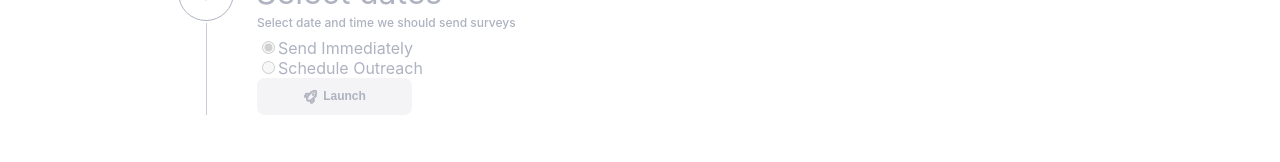
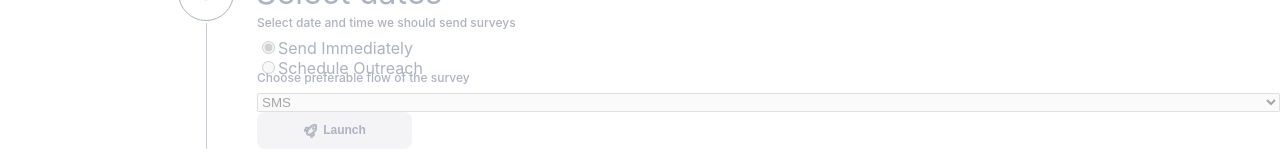
Before and after one commit to ksmirnov-greenm/real-time-outreach, a Next.js app in the folder webapp/: page /survey-settings in a window 1280 px wide. Shown: the part 363-525 px from the top of the page. Built offline with nearby package versions, Linux system fonts and the light colour scheme; no server answers.

Commit message:
add flow dropdown: sms, ivr

```diff
--- a/webapp/components/step-form/step-form.js
+++ b/webapp/components/step-form/step-form.js
@@ -25,7 +25,9 @@ const StepForm = ({
 	timeValue,
 	setTimeValue,
 	removePatientList,
-	removeSurvey
+	removeSurvey,
+	outreachMethod,
+	selectOutreach
 }) => {
 
 	const [currentStep, setCurrentStep] = useState(1);
@@ -122,10 +124,10 @@ const StepForm = ({
 						value={survey.sid}
 						onChange={() => selectCurrentSurvey(survey.sid)}
 						checked={survey.sid === selectedSurveySid || surveyCollection.length === 1}
-						disabled={surveyCollection.length === 1}
+						disabled={surveyCollection.length === 1 || currentStep < 2}
 					/>
-					{survey.data.fileName}
-					{overSid === survey.sid && <button className={styles.deleteBtn} onClick={() => removeSurvey(survey.sid)}>
+					<span className={`${currentStep < 2 ? styles.disabled : ''}`}>{survey.data.fileName}</span>
+					{(overSid === survey.sid && currentStep >= 2) &&  <button className={styles.deleteBtn} onClick={() => removeSurvey(survey.sid)}>
 						<svg width="8" height="10" viewBox="0 0 8 10" fill="none" xmlns="http://www.w3.org/2000/svg">
 							<path d="M7.33333 2.49999H5.66667V2.08333C5.66667 1.75181 5.53497 1.43387 5.30055 1.19944C5.06613 0.965024 4.74819 0.833328 4.41667 0.833328H3.58333C3.25181 0.833328 2.93387 0.965024 2.69945 1.19944C2.46503 1.43387 2.33333 1.75181 2.33333 2.08333V2.49999H0.666667C0.55616 2.49999 0.450179 2.54389 0.372039 2.62203C0.293899 2.70017 0.25 2.80615 0.25 2.91666C0.25 3.02717 0.293899 3.13315 0.372039 3.21129C0.450179 3.28943 0.55616 3.33333 0.666667 3.33333H1.08333V7.91666C1.08333 8.24818 1.21503 8.56612 1.44945 8.80055C1.68387 9.03497 2.00181 9.16666 2.33333 9.16666H5.66667C5.99819 9.16666 6.31613 9.03497 6.55055 8.80055C6.78497 8.56612 6.91667 8.24818 6.91667 7.91666V3.33333H7.33333C7.44384 3.33333 7.54982 3.28943 7.62796 3.21129C7.7061 3.13315 7.75 3.02717 7.75 2.91666C7.75 2.80615 7.7061 2.70017 7.62796 2.62203C7.54982 2.54389 7.44384 2.49999 7.33333 2.49999ZM3.16667 2.08333C3.16667 1.97282 3.21057 1.86684 3.28871 1.7887C3.36685 1.71056 3.47283 1.66666 3.58333 1.66666H4.41667C4.52717 1.66666 4.63315 1.71056 4.71129 1.7887C4.78943 1.86684 4.83333 1.97282 4.83333 2.08333V2.49999H3.16667V2.08333ZM6.08333 7.91666C6.08333 8.02717 6.03943 8.13315 5.96129 8.21129C5.88315 8.28943 5.77717 8.33333 5.66667 8.33333H2.33333C2.22283 8.33333 2.11685 8.28943 2.03871 8.21129C1.96057 8.13315 1.91667 8.02717 1.91667 7.91666V3.33333H6.08333V7.91666Z" fill="#F22F46"/>
 						</svg>
@@ -165,6 +167,18 @@ const StepForm = ({
 						/>
 
 					</div>}
+					<p className={`${styles.note} ${currentStep < 3 ? styles.disabled : ''}`}>
+						Choose preferable flow of the survey
+					</p>
+					<select
+						className={styles.outreachSelect}
+						value={outreachMethod}
+						onChange={(e) => selectOutreach(e.target.value)}
+						disabled={currentStep < 3}
+					>
+						<option value='sms'>SMS</option>
+						<option value='ivr'>IVR</option>
+					</select>
 
 					<Button
 						disabled={(currentStep) < 3}
--- a/webapp/pages/survey-settings.js
+++ b/webapp/pages/survey-settings.js
@@ -186,6 +186,8 @@ export default function Index() {
 			setTimeValue={setTimeValue}
 			removePatientList={removePatientList}
 			removeSurvey={removeSurvey}
+			outreachMethod={outreachMethod}
+			selectOutreach={setOutreachMethod}
 		/>
 	</>
 }
```
Also changed, not shown: webapp/components/step-form/step-form.module.css (+29 -1 lines).
